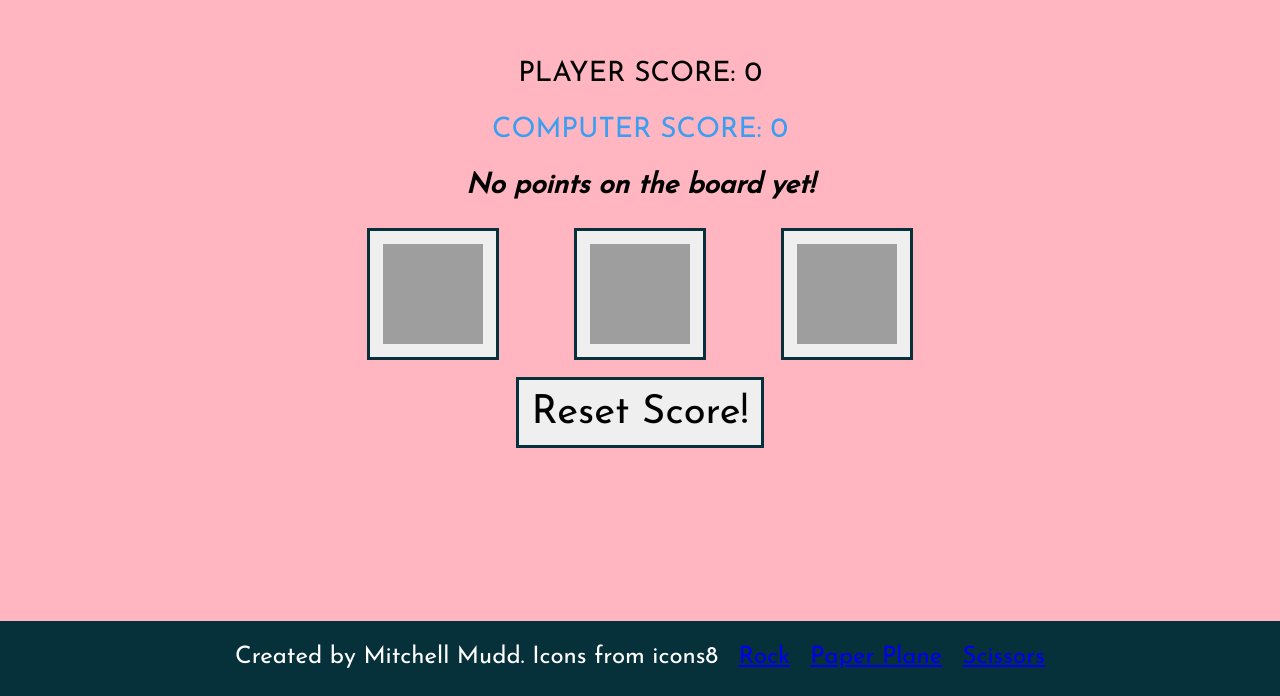
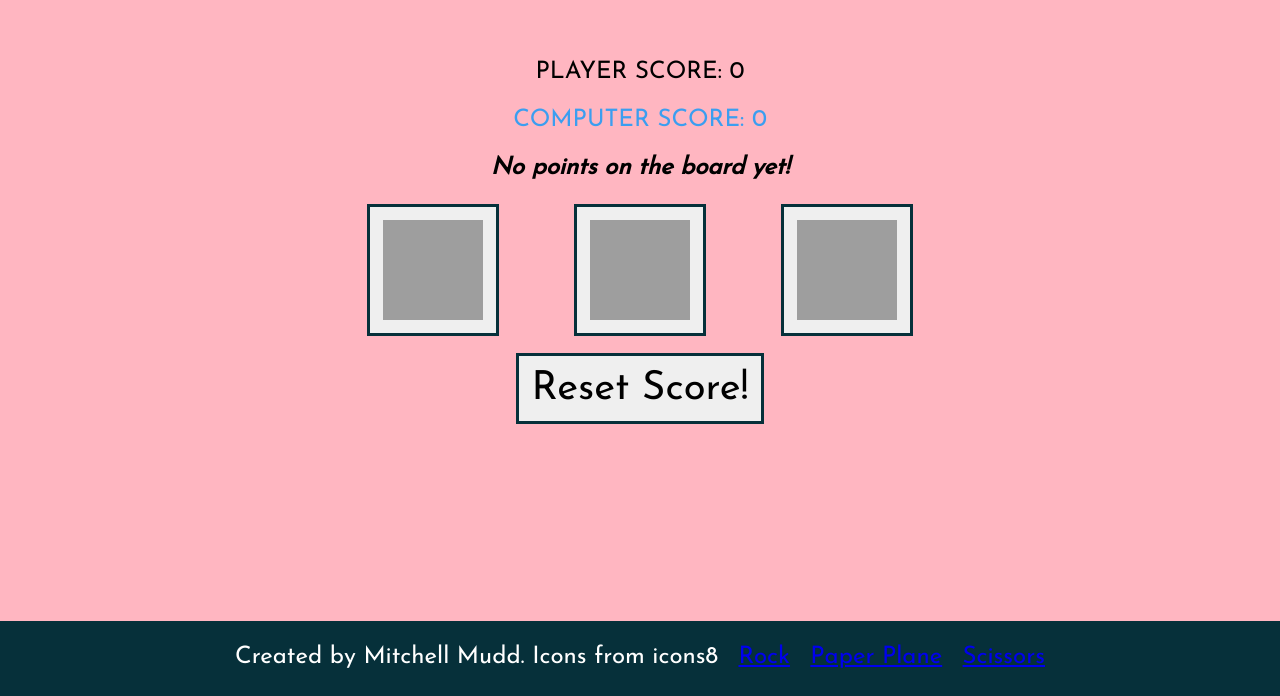
Before and after one commit to mitchelldirt/rock-paper-scissors, a plain HTML site: page main.html in a window 1280 px wide. Shown: the part 104-800 px from the top of the page. Drawn offline with Linux system fonts and the light colour scheme; grey boxes are pictures that could not be loaded.

Commit message:
breakpoints, not fitting on iPhone x landscape

```diff
--- a/styles.css
+++ b/styles.css
@@ -252,7 +252,7 @@ button:active {
   }
 
   .scoreCard {
-    font-size: 1em;
+    font-size: .75em;
   }
 }
 
@@ -273,7 +273,7 @@ button:active {
   }
 
   .scoreCard {
-    font-size: 1em;
+    font-size: .75em;
   }
 }
 
@@ -294,7 +294,7 @@ button:active {
   }
 
   .scoreCard {
-    font-size: 1.5em;
+    font-size: 1.25em;
   }
 }
 
@@ -315,7 +315,7 @@ button:active {
   }
 
   .scoreCard {
-    font-size: 1.5em;
+    font-size: 1.25em;
   }
 }
 
@@ -336,7 +336,7 @@ button:active {
   }
 
   .scoreCard {
-    font-size: 1.75em;
+    font-size: 1.5em;
   }
 }
 
@@ -359,6 +359,6 @@ button:active {
   }
 
   #reset {
-    font-size: 2.25em;
+    font-size: 2em;
   }
 }
```
